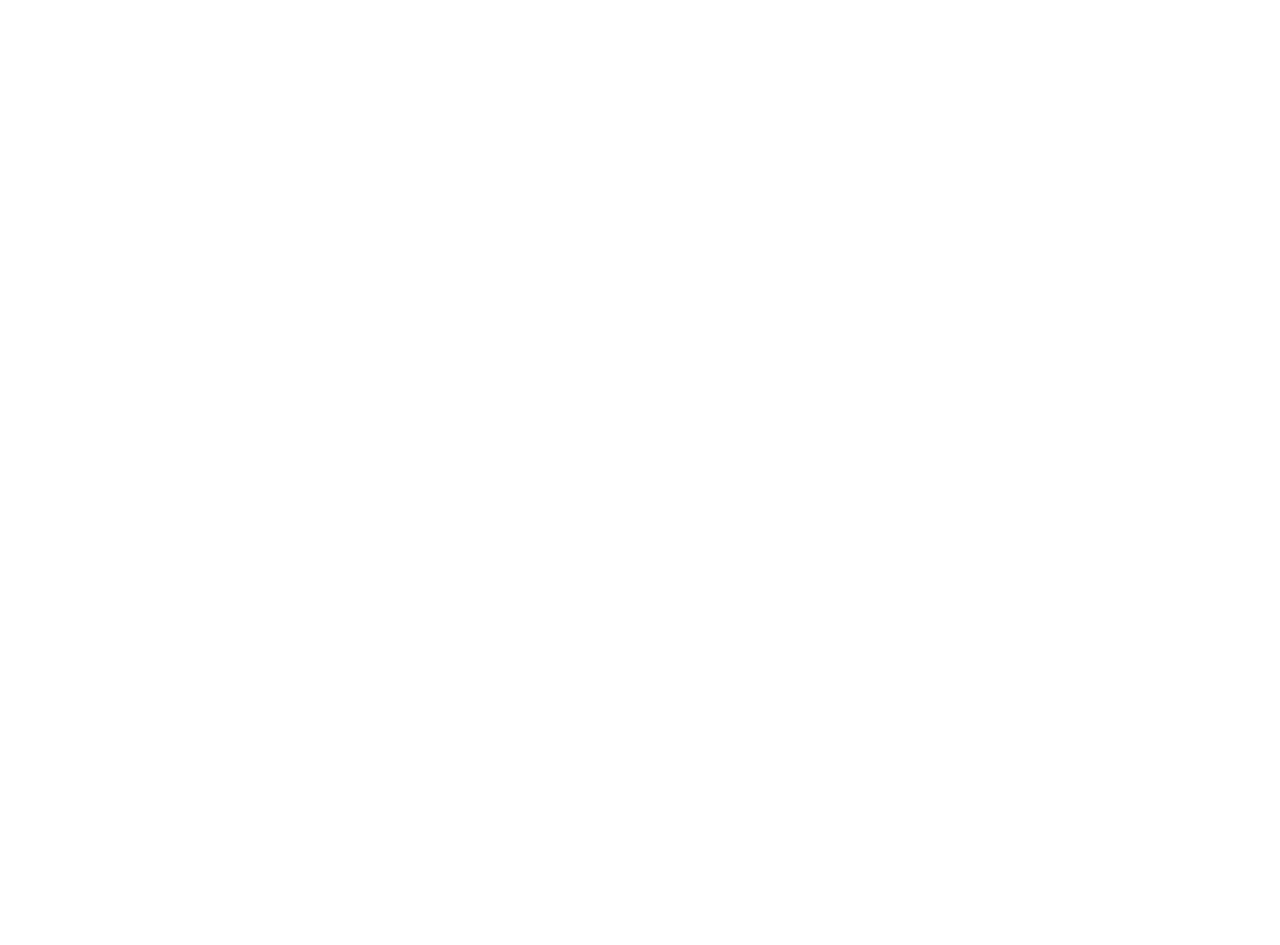
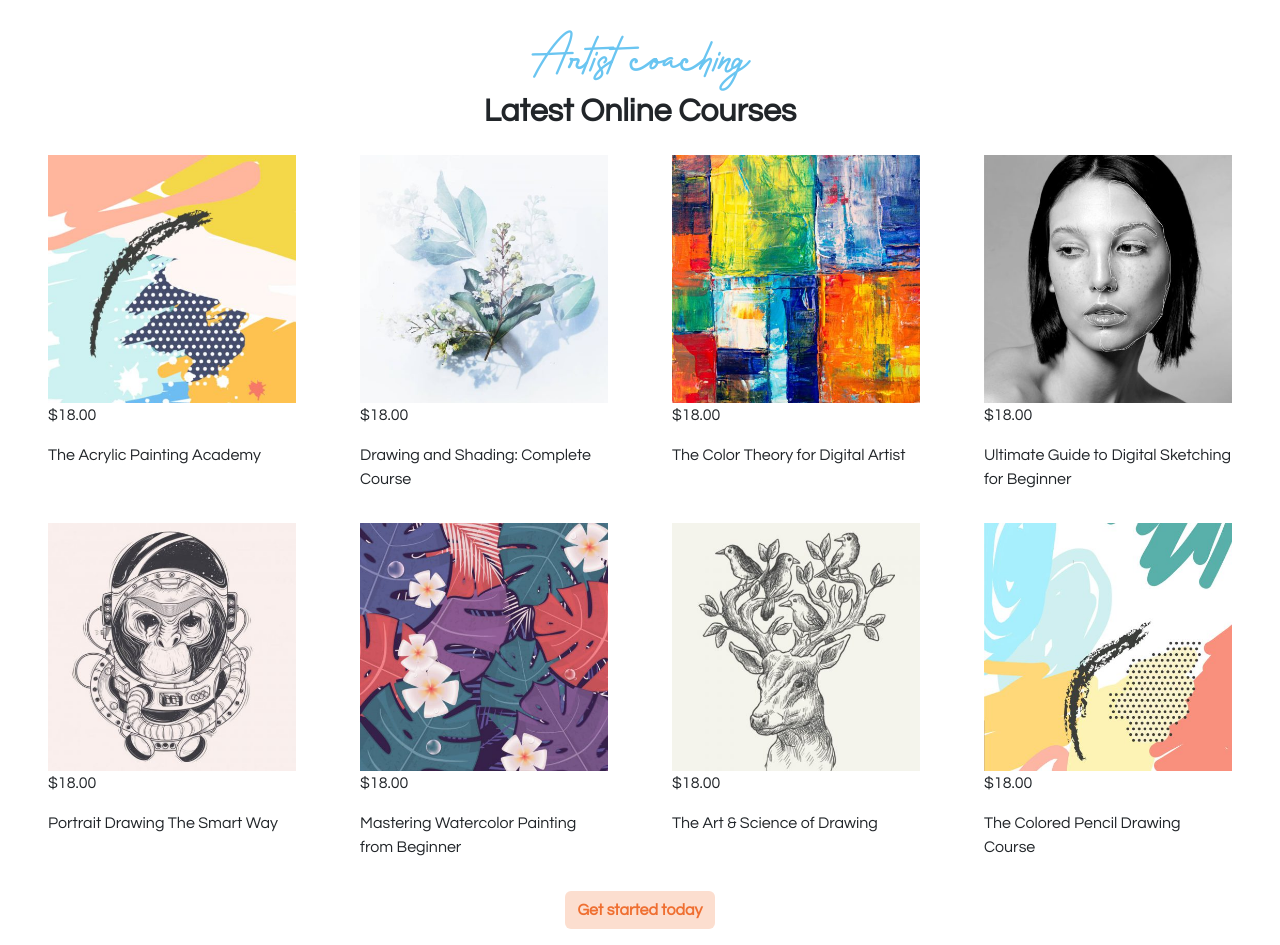
Before and after one commit to LorenzoPagani/Vue-Artist-Template, a Vue app: page / in a window 1280 px wide. Shown: the part 2500-3445 px from the top of the page. Before the commit the page ends 2471 px from the top, so only its background shows below. Built offline with nearby package versions, Linux system fonts and the light colour scheme.

Commit message:
adds courseCatalogue component

```diff
--- a/src/components/courseCatalogue.vue
+++ b/src/components/courseCatalogue.vue
@@ -6,11 +6,55 @@
     name: "courseCatalogue",
     data() {
         return {
-            store
+            store,
+            courseCards: [
+                {
+                    img: this.getImagePath("../assets/images/artist-course-01-480x480.jpg"),
+                    price: "$18.00",
+                    text: "The Acrylic Painting Academy"
+                },
+                {
+                    img: this.getImagePath("../assets/images/artist-course-02-480x480.jpg"),
+                    price: "$18.00",
+                    text: "Drawing and Shading: Complete Course"
+                },
+                {
+                    img: this.getImagePath("../assets/images/artist-course-03-480x480.jpg"),
+                    price: "$18.00",
+                    text: "The Color Theory for Digital Artist"
+                },
+                {
+                    img: this.getImagePath("../assets/images/artist-course-04-480x480.jpg"),
+                    price: "$18.00",
+                    text: "Ultimate Guide to Digital Sketching for Beginner"
+                },
+                {
+                    img: this.getImagePath("../assets/images/artist-course-05-480x480.jpg"),
+                    price: "$18.00",
+                    text: "Portrait Drawing The Smart Way"
+                },
+                {
+                    img: this.getImagePath("../assets/images/artist-course-06-480x480.jpg"),
+                    price: "$18.00",
+                    text: "Mastering Watercolor Painting from Beginner"
+                },
+                {
+                    img: this.getImagePath("../assets/images/artist-course-07-480x480.jpg"),
+                    price: "$18.00",
+                    text: "The Art & Science of Drawing"
+                },
+                {
+                    img: this.getImagePath("../assets/images/artist-course-08-480x480.jpg"),
+                    price: "$18.00",
+                    text: "The Colored Pencil Drawing Course"
+                },
+            ]
         }
     },
     methods: {
-
+        getImagePath(img) {
+            return new URL(`${img}`, import.meta.url).href
+        }
     },
     mounted() {
         register(this); //per debuggare il componente da console
@@ -18,7 +62,49 @@
     }
 }
 </script>
-<template></template>
+<template>
+    <div class="wrapper text-center">
+        <h2 class="italic ">Artist coaching</h2>
+        <h2 class="fw-bold">Latest Online Courses</h2>
+    </div>
+    <div class="card-wrapper d-flex flex-wrap">
+        <div v-for="card in courseCards" class="my-card">
+            <img class="w-100" :src="card.img" alt="">
+            <p>{{ card.price }}</p>
+            <p>{{ card.text }}</p>
+        </div>
+    </div>
+    <div class="text-center">
+        <button class="btn">Get started today</button>
+    </div>
+</template>
 <style scoped lang="scss">
 @use '../styles/partials/variables' as *;
+
+.wrapper {
+    margin-top: 5rem;
+}
+
+.italic {
+    font-family: 'Rossela-demo';
+    font-size: 3rem;
+    color: $hoveredMainBtn;
+}
+
+.my-card {
+    width: calc(100% / 4 - 4rem);
+    margin: 1rem 2rem 0 2rem;
+}
+
+.btn {
+    background: #ef70313b;
+    color: #EF6F31;
+    font-weight: 900;
+    margin-top: 1rem;
+
+    &:hover {
+        background-color: $mainBtn;
+        color: white;
+    }
+}
 </style>
```
